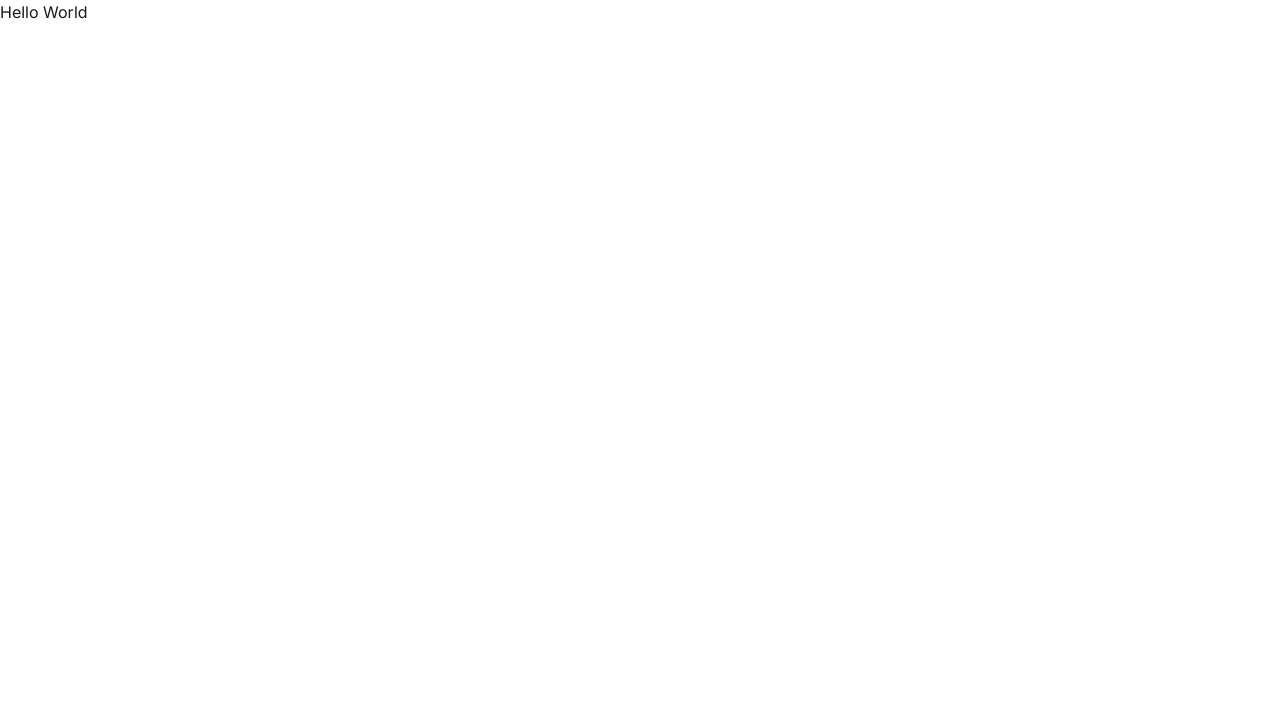
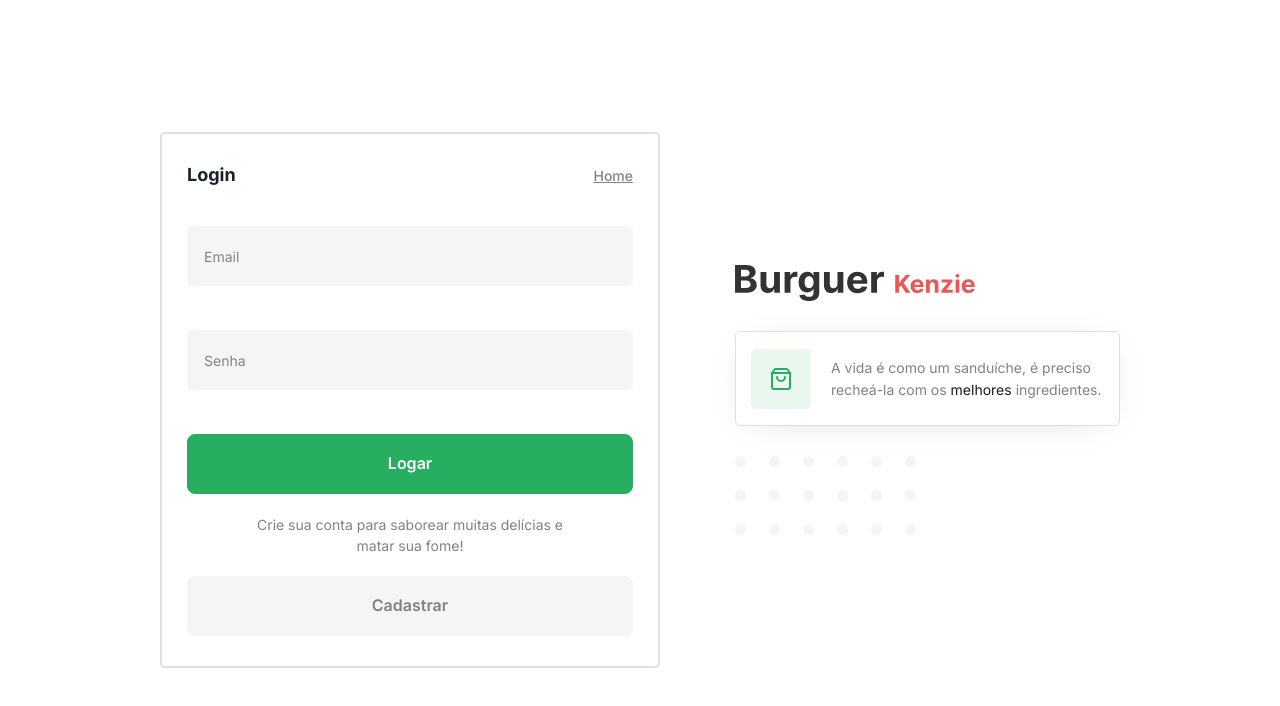
Before and after one commit to rafaeloliveiracarvalho/hambugueria-2.0, a React (Create React App) app: page /signin in a window 1280 px wide. Shown: the top 706 px of the page. Built offline with nearby package versions, Linux system fonts and the light colour scheme.

Commit message:
feat: create an applyed protected routes

```diff
--- a/src/App.tsx
+++ b/src/App.tsx
@@ -1,7 +1,6 @@
 import React from "react";
+import { Routes } from "./routes";
 
-function App() {
-  return <h1>Hello World</h1>;
-}
+const App = () => <Routes />;
 
 export default App;
--- a/src/index.tsx
+++ b/src/index.tsx
@@ -1,15 +1,17 @@
-import { ChakraProvider } from "@chakra-ui/react";
 import React from "react";
 import ReactDOM from "react-dom";
+import { BrowserRouter } from "react-router-dom";
+
 import App from "./App";
 import { Providers } from "./contexts";
-import { theme } from "./styles/theme";
 
 ReactDOM.render(
   <React.StrictMode>
-    <Providers>
-      <App />
-    </Providers>
+    <BrowserRouter>
+      <Providers>
+        <App />
+      </Providers>
+    </BrowserRouter>
   </React.StrictMode>,
   document.getElementById("root"),
 );
--- a/src/pages/SignIn/index.tsx
+++ b/src/pages/SignIn/index.tsx
@@ -6,6 +6,7 @@ import { yupResolver } from "@hookform/resolvers/yup";
 import { SignInInfo } from "./SignInInfo";
 import { SignInForm } from "./SignInForm";
 import { useAuth } from "../../contexts/AuthContext";
+import { Redirect } from "react-router-dom";
 
 interface SignInFormData {
   email: string;
@@ -18,7 +19,7 @@ const signInSchema = yup.object().shape({
 });
 
 export const SignIn = () => {
-  const { signIn } = useAuth();
+  const { signIn, accessToken } = useAuth();
 
   const {
     register,
@@ -73,6 +74,10 @@ export const SignIn = () => {
       .catch((_) => errorToast());
   };
 
+  if (accessToken) {
+    return <Redirect to="/" />;
+  }
+
   return (
     <Center as="main" h="100%">
       <Center
--- a/src/pages/SignUp/index.tsx
+++ b/src/pages/SignUp/index.tsx
@@ -7,6 +7,8 @@ import { yupResolver } from "@hookform/resolvers/yup";
 import { SignUpInfo } from "./SignUpInfo";
 import { SignUpForm } from "./SignUpForm";
 import { api } from "../../services/api";
+import { useAuth } from "../../contexts/AuthContext";
+import { Redirect } from "react-router-dom";
 
 interface SignUpFormData {
   name: string;
@@ -29,6 +31,8 @@ const signUpSchema = yup.object().shape({
 });
 
 export const SignUp = () => {
+  const { accessToken } = useAuth();
+
   const {
     register,
     handleSubmit,
@@ -79,6 +83,10 @@ export const SignUp = () => {
       .catch((_) => errorToast());
   };
 
+  if (accessToken) {
+    return <Redirect to="/" />;
+  }
+
   return (
     <Center as="main" h="100%">
       <Center
--- /dev/null
+++ b/src/routes/index.tsx
@@ -0,0 +1,14 @@
+import React from "react";
+import { Switch, Route } from "react-router-dom";
+
+import { Home } from "../pages/Home";
+import { SignIn } from "../pages/SignIn";
+import { SignUp } from "../pages/SignUp";
+
+export const Routes = () => (
+  <Switch>
+    <Route exact path="/" component={Home} />
+    <Route path="/signin" component={SignIn} />
+    <Route path="/signup" component={SignUp} />
+  </Switch>
+);
```
